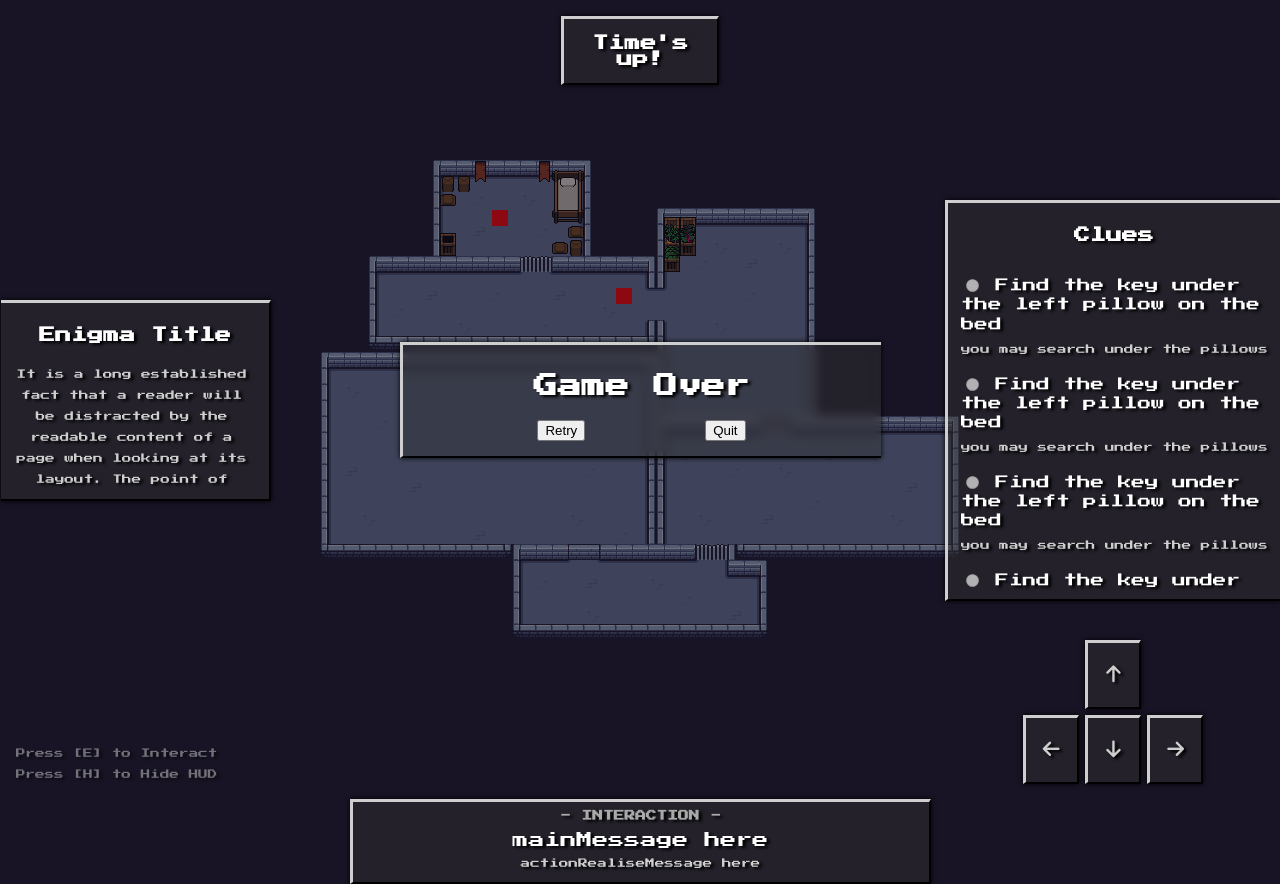
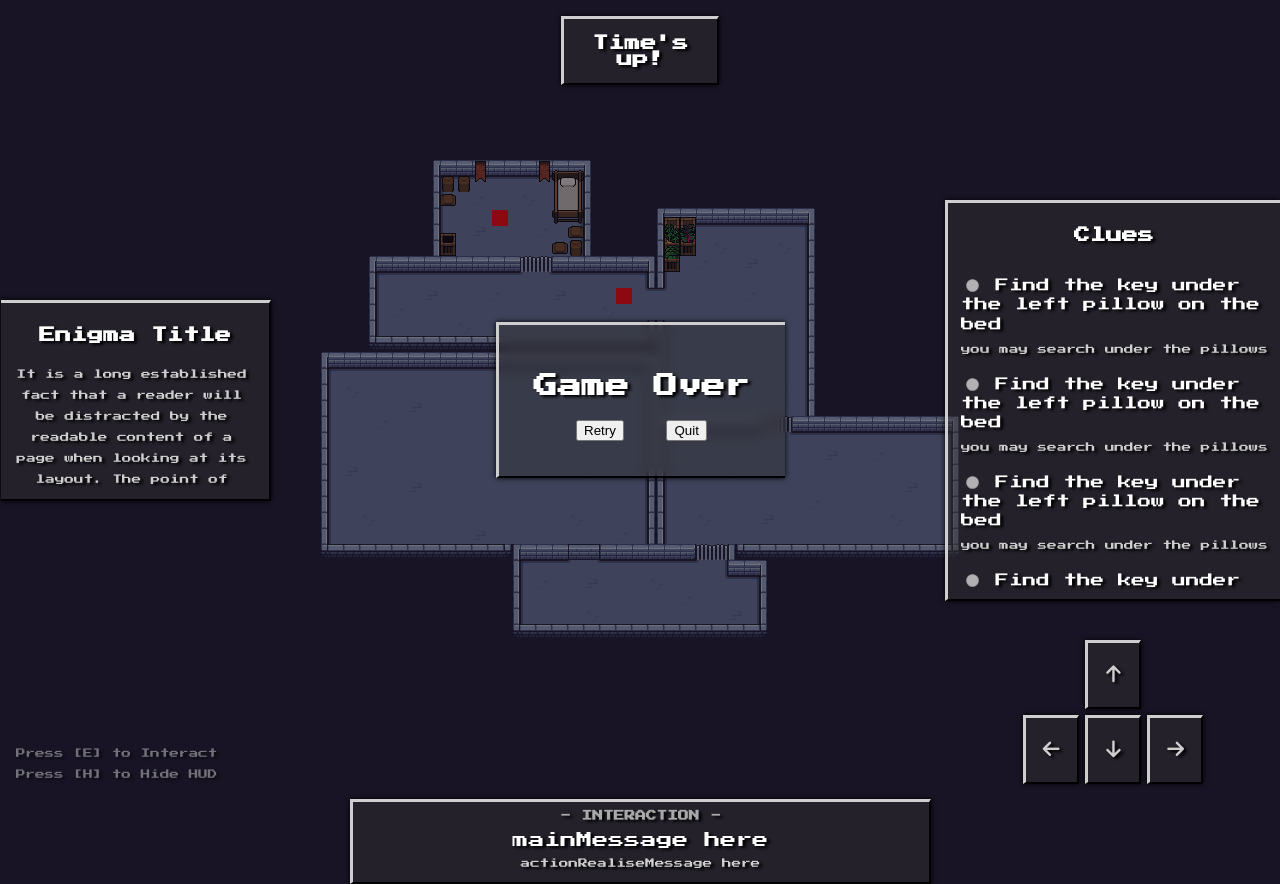
Before and after one commit to d3vex/escape-game-js, a website: page game.html in a window 1280 px wide. Drawn offline with Linux system fonts and the light colour scheme.

Commit message:
fix(GUI):
increase padding for game over message

```diff
--- a/static/css/style.css
+++ b/static/css/style.css
@@ -247,10 +247,9 @@ body {
 }
 
 .gameOver {
-  padding: 15px;
+  padding: 35px;
   position: absolute;
   text-align: center;
-  width: 35vw;
   background-color: #33333370;
   border: 3px solid #cecece;
   border-right: none;
```
